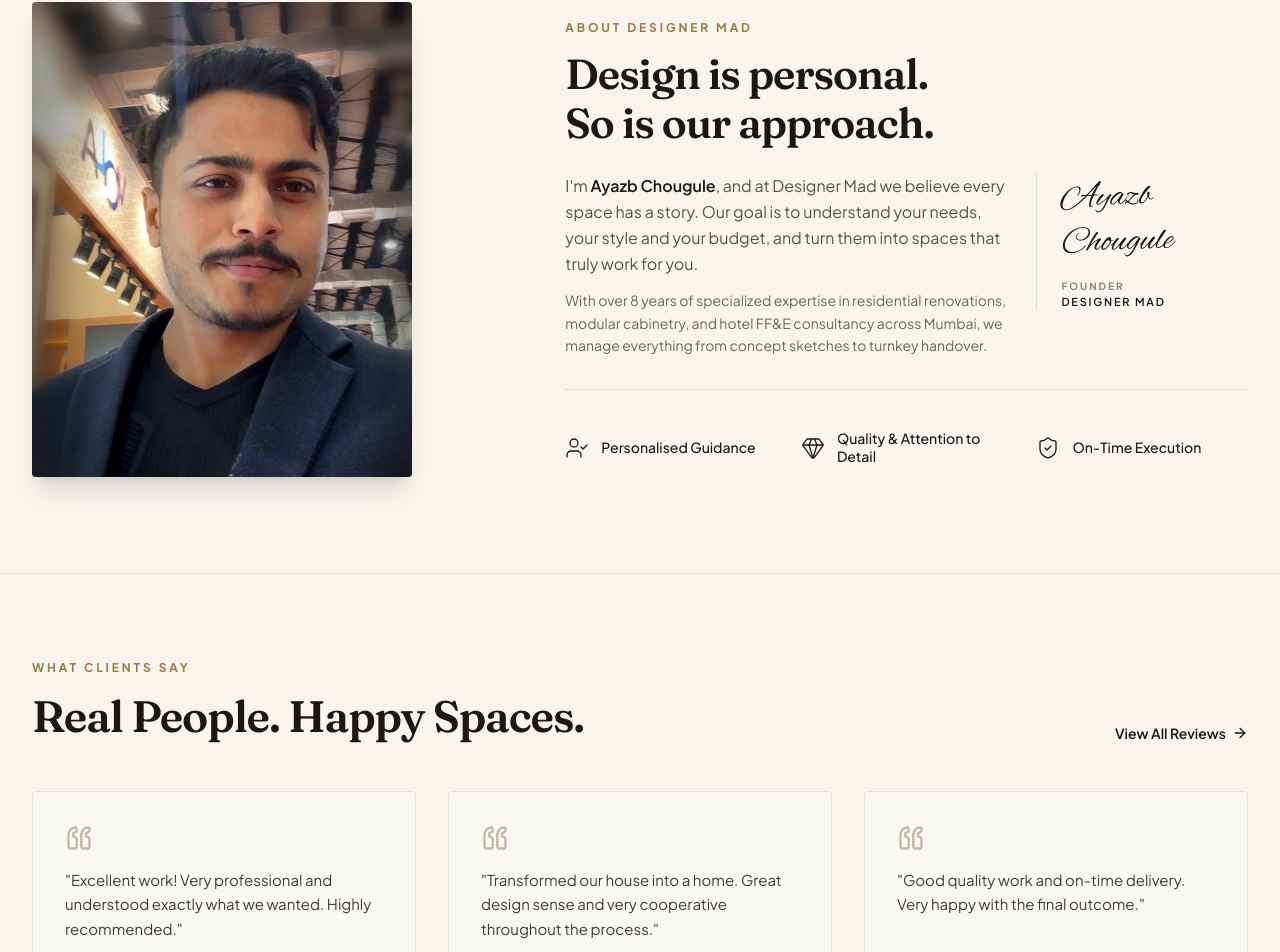
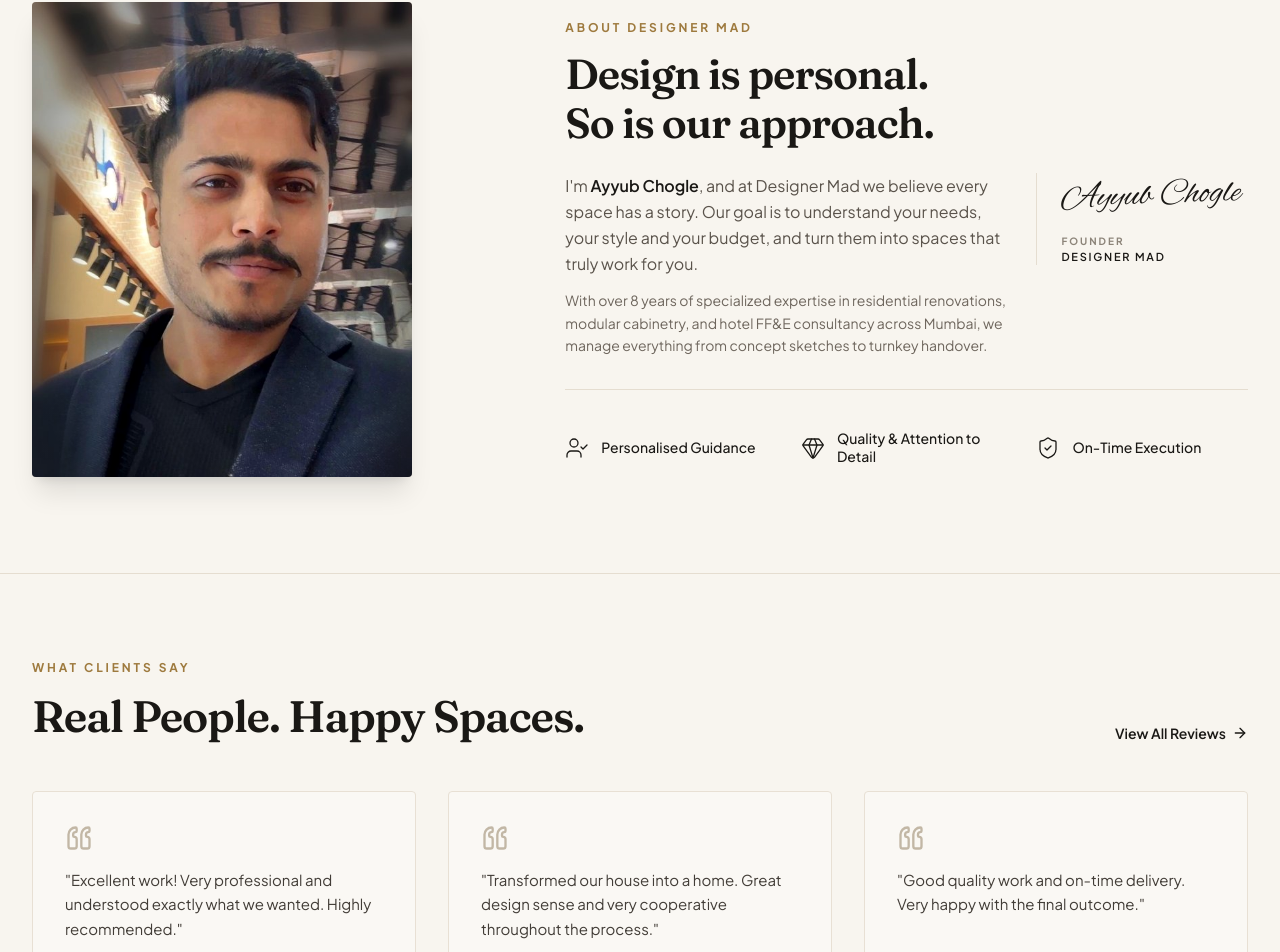
Before and after one commit to acaditya10/dm, a React (Vite) app: page / in a window 1280 px wide. Shown: the part 2091-3043 px from the top of the page. Built offline with nearby package versions, Linux system fonts and the light colour scheme.

Commit message:
fix: update founder name to Ayyub Chogle everywhere

```diff
--- a/index.html
+++ b/index.html
@@ -4,7 +4,7 @@
     <meta charset="UTF-8" />
     <meta name="viewport" content="width=device-width, initial-scale=1.0" />
     <title>Designer Mad — Interior Designer & Decorator, Mumbai</title>
-    <meta name="description" content="Designer Mad is an interior design studio in Mumbai led by Ayazb Chougule. Creating functional, beautiful and personalised residential and commercial spaces." />
+    <meta name="description" content="Designer Mad is an interior design studio in Mumbai led by Ayyub Chogle. Creating functional, beautiful and personalised residential and commercial spaces." />
     <meta property="og:title" content="Designer Mad — Interior Designer & Decorator, Mumbai" />
     <meta property="og:description" content="Homes designed to be lived in, not just photographed. Bespoke residential and commercial interior spaces in Mumbai." />
     <meta property="og:type" content="website" />
--- a/src/components/AboutSection.tsx
+++ b/src/components/AboutSection.tsx
@@ -53,7 +53,7 @@
 
               <div className="sm:col-span-4 sm:pl-6 sm:border-l sm:border-[#E5DDD0] flex flex-row sm:flex-col justify-between sm:justify-center gap-3">
                 <span className="text-2xl sm:text-3xl lg:text-4xl text-[#1A1815] font-signature leading-tight -rotate-2 select-none">
-                  Ayazb Chougule
+                  Ayyub Chogle
                 </span>
                 <div className="flex flex-col sm:mt-1">
                   <span className="text-[9px] sm:text-[10px] font-bold tracking-[0.2em] text-[#8C8479] uppercase">
--- a/src/components/QuoteModal.tsx
+++ b/src/components/QuoteModal.tsx
@@ -48,7 +48,7 @@
 
   const handleWhatsAppQuote = () => {
     const text = encodeURIComponent(
-      `Hi Designer Mad (Ayazb Chougule),\nI would like an interior design quote:\n• Name: ${formData.name || 'Interested Client'}\n• Phone: ${formData.phone || 'N/A'}\n• Project Type: ${formData.spaceType}\n• Budget Range: ${formData.budget}\n• Location: ${formData.location}\n• Details: ${formData.message || 'Looking for site visit & design consultation.'}`
+      `Hi Designer Mad (Ayyub Chogle),\nI would like an interior design quote:\n• Name: ${formData.name || 'Interested Client'}\n• Phone: ${formData.phone || 'N/A'}\n• Project Type: ${formData.spaceType}\n• Budget Range: ${formData.budget}\n• Location: ${formData.location}\n• Details: ${formData.message || 'Looking for site visit & design consultation.'}`
     );
     window.open(`https://wa.me/919137389866?text=${text}`, '_blank');
   };
@@ -86,7 +86,7 @@
                 Thank You, {formData.name || 'there'}!
               </h4>
               <p className="text-[15px] text-[#5C554E] max-w-md mx-auto mb-6">
-                Your consultation request has been received. Ayazb Chougule and the Designer Mad team will review your requirements and reach out within 24 hours.
+                Your consultation request has been received. Ayyub Chogle and the Designer Mad team will review your requirements and reach out within 24 hours.
               </p>
               <div className="flex flex-col sm:flex-row items-center justify-center gap-3">
                 <button
--- a/src/data/content.ts
+++ b/src/data/content.ts
@@ -3,7 +3,7 @@
 export const BUSINESS_INFO = {
   name: 'DESIGNER MAD',
   tagline: 'INTERIOR DESIGNER & DECORATOR',
-  founder: 'Ayazb Chougule',
+  founder: 'Ayyub Chogle',
   founderRole: 'FOUNDER & PRINCIPAL DESIGNER',
   experience: '8+ Years in practice',
   projectsCompleted: '100+',
@@ -260,6 +260,6 @@
     number: '04',
     title: 'Handover',
     description: "You move into a space you'll love.",
-    details: 'Deep professional cleaning, final quality check, full walkthrough with Ayazb Chougule, and post-handover warranty support.',
+    details: 'Deep professional cleaning, final quality check, full walkthrough with Ayyub Chogle, and post-handover warranty support.',
   },
 ];
```
